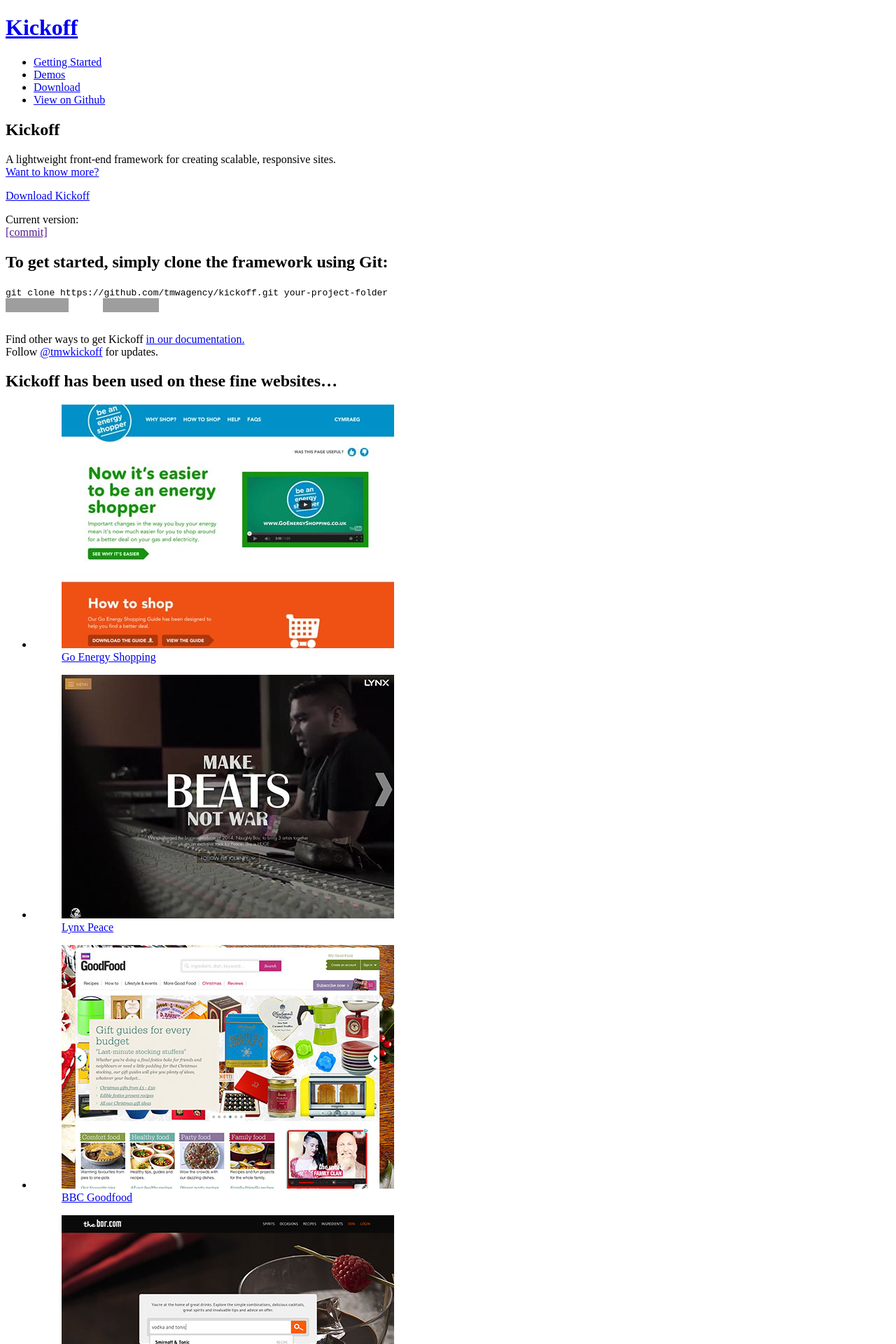
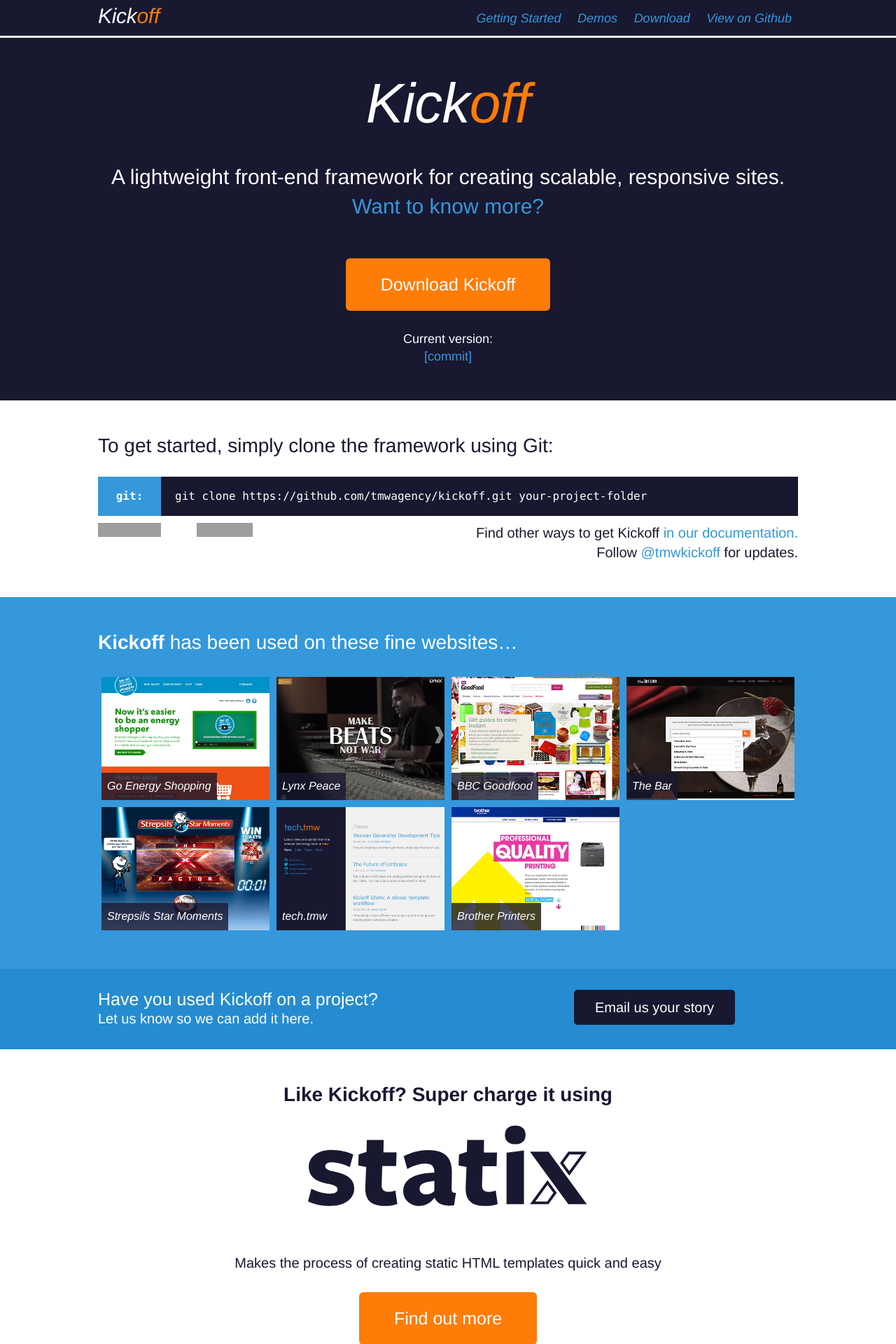
Before and after one commit to TryKickoff/trykickoff.github.io, a Jekyll site: the page built from index.html, in a window 1280 px wide. Shown: the top 1920 px of the page at 70% size. Built offline with Jekyll 4.4.1, drawn with Linux system fonts in a browser that asks for light colours; nearby versions of some CDN libraries; Markdown is read by kramdown in place of the engine named in the settings; the list of posts is cut into pages by our own code; comment, search, counter and statistics services are not loaded; grey boxes are pictures that could not be loaded.

Commit message:
fix asset paths

```diff
--- a/_includes/html_end.html
+++ b/_includes/html_end.html
@@ -1,22 +1,20 @@
-	<!-- <div class="giant-logo">Kickoff</div> -->
-
 	<!--[if lte IE 8]>
 		<script src="//ajax.googleapis.com/ajax/libs/jquery/1.10.1/jquery.min.js"></script>
 		<script>window.jQuery || document.write('<script src="/js/libs/jquery.min.js"><\/script>')</script>
 	<![endif]-->
 	<!--[if gt IE 8]><!-->
 		<script src="//ajax.googleapis.com/ajax/libs/jquery/2.0.2/jquery.min.js"></script>
-		<script>window.jQuery || document.write('<script src="/kickoff/js/libs/jquery.2.min.js"><\/script>')</script>
+		<script>window.jQuery || document.write('<script src="/js/libs/jquery.2.min.js"><\/script>')</script>
 	<!--<![endif]-->
 
-	<script src="/kickoff/js/dist/app.min.js"></script>
+	<script src="/js/dist/app.min.js"></script>
 
 	<script>
 		(function(i,s,o,g,r,a,m){i['GoogleAnalyticsObject']=r;i[r]=i[r]||function(){
 		(i[r].q=i[r].q||[]).push(arguments)},i[r].l=1*new Date();a=s.createElement(o),
 		m=s.getElementsByTagName(o)[0];a.async=1;a.src=g;m.parentNode.insertBefore(a,m)
 		})(window,document,'script','//www.google-analytics.com/analytics.js','ga');
-	  ga('create', 'UA-621491-45', 'tmwagency.github.io');
+		ga('create', 'UA-621491-45', 'trykickoff.github.io');
 		ga('send', 'pageview');
 	</script>
 
--- a/_includes/html_start.html
+++ b/_includes/html_start.html
@@ -32,7 +32,7 @@
 		{% endif %}
 
 		<meta name="viewport" content="width=device-width, initial-scale=1.0">
-		<link rel="stylesheet" href="/kickoff/css/kickoff.css">
+		<link rel="stylesheet" href="/css/kickoff.css">
 		{% if page.css %}<link rel="stylesheet" href="{{ page.css }}">{% endif %}
 		<!-- <script type="text/javascript" src="//use.typekit.net/qdb7ikf.js"></script> --> <!-- TMW shared account -->
 		<script src="//use.typekit.net/alt7ogo.js"></script> <!-- Zander's personal CC account -->
@@ -40,32 +40,32 @@
 
 		<meta name="apple-mobile-web-app-title" content="Kickoff">
 		<meta name="application-name" content="Kickoff">
-		<link rel="shortcut icon" href="/kickoff/favicon.ico" type="image/x-icon" />
-		<link rel="apple-touch-icon-precomposed" href="/kickoff/apple-touch-icon.png" />
-		<link rel="apple-touch-icon-precomposed" sizes="57x57" href="/kickoff/apple-touch-icon-57x57.png" />
-		<link rel="apple-touch-icon-precomposed" sizes="60x60" href="/kickoff/apple-touch-icon-60x60.png" />
-		<link rel="apple-touch-icon-precomposed" sizes="72x72" href="/kickoff/apple-touch-icon-72x72.png" />
-		<link rel="apple-touch-icon-precomposed" sizes="76x76" href="/kickoff/apple-touch-icon-76x76.png" />
-		<link rel="apple-touch-icon-precomposed" sizes="114x114" href="/kickoff/apple-touch-icon-114x114.png" />
-		<link rel="apple-touch-icon-precomposed" sizes="120x120" href="/kickoff/apple-touch-icon-120x120.png" />
-		<link rel="apple-touch-icon-precomposed" sizes="144x144" href="/kickoff/apple-touch-icon-144x144.png" />
-		<link rel="apple-touch-icon-precomposed" sizes="152x152" href="/kickoff/apple-touch-icon-152x152.png" />
-		<link rel="icon" type="image/png" href="/kickoff/favicon-96x96.png" sizes="96x96">
-		<link rel="icon" type="image/png" href="/kickoff/favicon-16x16.png" sizes="16x16">
-		<link rel="icon" type="image/png" href="/kickoff/favicon-32x32.png" sizes="32x32">
+		<link rel="shortcut icon" href="/favicon.ico" type="image/x-icon" />
+		<link rel="apple-touch-icon-precomposed" href="/apple-touch-icon.png" />
+		<link rel="apple-touch-icon-precomposed" sizes="57x57" href="/apple-touch-icon-57x57.png" />
+		<link rel="apple-touch-icon-precomposed" sizes="60x60" href="/apple-touch-icon-60x60.png" />
+		<link rel="apple-touch-icon-precomposed" sizes="72x72" href="/apple-touch-icon-72x72.png" />
+		<link rel="apple-touch-icon-precomposed" sizes="76x76" href="/apple-touch-icon-76x76.png" />
+		<link rel="apple-touch-icon-precomposed" sizes="114x114" href="/apple-touch-icon-114x114.png" />
+		<link rel="apple-touch-icon-precomposed" sizes="120x120" href="/apple-touch-icon-120x120.png" />
+		<link rel="apple-touch-icon-precomposed" sizes="144x144" href="/apple-touch-icon-144x144.png" />
+		<link rel="apple-touch-icon-precomposed" sizes="152x152" href="/apple-touch-icon-152x152.png" />
+		<link rel="icon" type="image/png" href="/favicon-96x96.png" sizes="96x96">
+		<link rel="icon" type="image/png" href="/favicon-16x16.png" sizes="16x16">
+		<link rel="icon" type="image/png" href="/favicon-32x32.png" sizes="32x32">
 		<meta name="msapplication-TileColor" content="#181830">
-		<meta name="msapplication-TileImage" content="/kickoff/mstile-144x144.png">
+		<meta name="msapplication-TileImage" content="/mstile-144x144.png">
 
 		<!-- Twitter -->
 		<meta name="twitter:site" content="@tmwKickoff">
 		<meta name="twitter:card" content="summary" />
 		<meta name="twitter:title" content="{{ title }}" />
-		<meta name="twitter:image" content="http://tmwagency.github.io/kickoff/apple-touch-icon-152x152.png" />
+		<meta name="twitter:image" content="http://tmwagency.github.io/apple-touch-icon-152x152.png" />
 		<meta name="twitter:url" content="http://tmwagency.github.io{{page.url}}" />
 
 		<!-- Open Graph data -->
 		<meta property="og:title" content="{{ title }}" />
 		<meta property="og:type" content="article" />
 		<meta property="og:url" content="http://tmwagency.github.io{{page.url}}" />
-		<meta property="og:image" content="http://tmwagency.github.io/kickoff/apple-touch-icon-152x152.png" />
+		<meta property="og:image" content="http://tmwagency.github.io/apple-touch-icon-152x152.png" />
 	</head>
```
Lines whose indentation alone changed are shown as unchanged.
